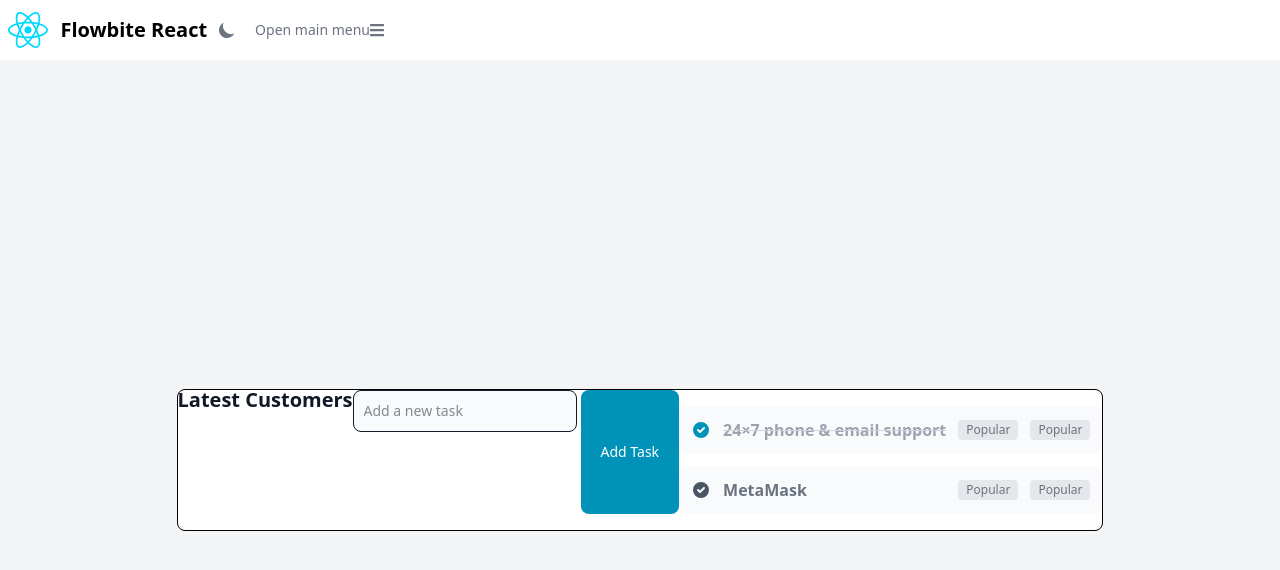
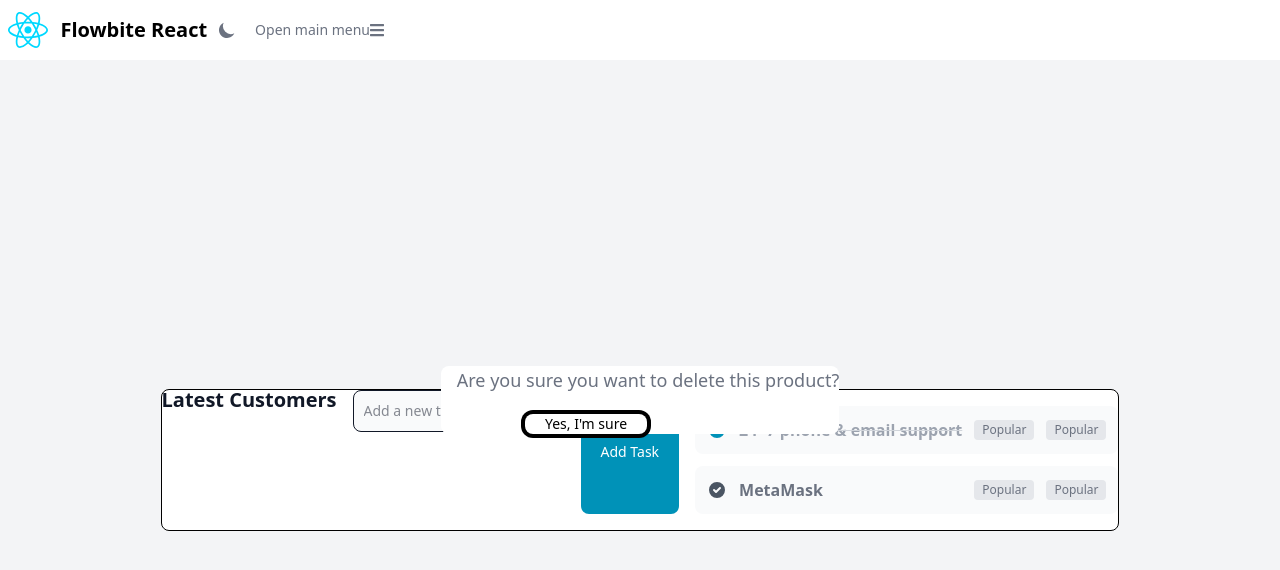
Before and after one commit to amirdadipoor/todo-react, a React (Vite) app: page / in a window 1280 px wide. Shown: the top 570 px of the page. Built offline with nearby package versions, Linux system fonts and the light colour scheme.

Commit message:
create navbar component

```diff
--- a/src/App.jsx
+++ b/src/App.jsx
@@ -19,6 +19,8 @@ import {
 import { ThemeConfig } from "flowbite-react";
 import ThemeToggle from "./components/themes/theme-toggle.jsx";
 import { useEffect } from 'react';
+import ConfirmModal from "./components/confirm-modal.jsx";
+import AppNavbar from "./components/app-navbar.jsx";
 //import {useState} from "react";
 //import Image from "next/image";
 
@@ -33,35 +35,9 @@ export default function App() {
 
     return (
         <>
-            {/*<ThemeConfig dark={theme} />*/}
-            {/*<Button>Click me</Button>*/}
-            {/*<App1 />*/}
-            {/*<TestModal />*/}
-
-            <Navbar fluid rounded>
-                <NavbarBrand href="https://flowbite-react.com">
-                    <img src={reactLogo} className="mr-3 h-6 sm:h-9" alt="Flowbite React Logo" />
-                    <span className="self-center whitespace-nowrap text-xl font-semibold dark:text-white">Flowbite React</span>
-                </NavbarBrand>
-                <div className="flex md:order-2">
-                    {/*<Button onClick={toggleSwitchTheme} >Get started</Button>*/}
-                    <ThemeToggle/>
-                    <NavbarToggle/>
-
-                </div>
-                <NavbarCollapse>
 
 
-
-                    <NavbarLink href="#" active>
-                        Home
-                    </NavbarLink>
-                    <NavbarLink href="#">About</NavbarLink>
-                    <NavbarLink href="#">Services</NavbarLink>
-                    <NavbarLink href="#">Pricing</NavbarLink>
-                    <NavbarLink href="#">Contact</NavbarLink>
-                </NavbarCollapse>
-            </Navbar>
+            <AppNavbar />
 
             <div className="flex justify-center items-center h-screen bg-gray-100 dark:bg-gray-900 antialiased">
                 <Card className="min-w-2/4">
@@ -118,7 +94,7 @@ export default function App() {
 
                 </Card>
             </div>
-
+            <ConfirmModal />
         </>
     );
 }
--- /dev/null
+++ b/src/components/app-navbar.jsx
@@ -0,0 +1,34 @@
+import {Navbar, NavbarBrand, NavbarCollapse, NavbarLink, NavbarToggle} from "flowbite-react";
+import reactLogo from "../assets/react.svg";
+import ThemeToggle from "./themes/theme-toggle.jsx";
+
+
+export default function AppNavbar() {
+    return (
+
+        <Navbar fluid rounded>
+            <NavbarBrand href="https://flowbite-react.com">
+                <img src={reactLogo} className="mr-3 h-6 sm:h-9" alt="Flowbite React Logo" />
+                <span className="self-center whitespace-nowrap text-xl font-semibold dark:text-white">Flowbite React</span>
+            </NavbarBrand>
+            <div className="flex md:order-2">
+                {/*<Button onClick={toggleSwitchTheme} >Get started</Button>*/}
+                <ThemeToggle/>
+                <NavbarToggle/>
+
+            </div>
+            <NavbarCollapse>
+
+
+
+                <NavbarLink href="#" active>
+                    Home
+                </NavbarLink>
+                <NavbarLink href="#">About</NavbarLink>
+                <NavbarLink href="#">Services</NavbarLink>
+                <NavbarLink href="#">Pricing</NavbarLink>
+                <NavbarLink href="#">Contact</NavbarLink>
+            </NavbarCollapse>
+        </Navbar>
+    )
+}
--- /dev/null
+++ b/src/components/confirm-modal.jsx
@@ -0,0 +1,34 @@
+"use client";
+
+import { Button, Modal, ModalBody, ModalHeader } from "flowbite-react";
+import { useState } from "react";
+// import { HiOutlineExclamationCircle } from "react-icons/hi";
+
+export default function ConfirmModal() {
+    const [openModal, setOpenModal] = useState(true);
+
+    return (
+        <>
+            <Button onClick={() => setOpenModal(true)}>Toggle modal</Button>
+            <Modal show={openModal} size="md" onClose={() => setOpenModal(false)} popup>
+                <ModalHeader />
+                <ModalBody>
+                    <div className="text-center">
+                        {/*<HiOutlineExclamationCircle className="mx-auto mb-4 h-14 w-14 text-gray-400 dark:text-gray-200" />*/}
+                        <h3 className="mb-5 text-lg font-normal text-gray-500 dark:text-gray-400">
+                            Are you sure you want to delete this product?
+                        </h3>
+                        <div className="flex justify-center gap-4">
+                            <Button color="failure" onClick={() => setOpenModal(false)}>
+                                {"Yes, I'm sure"}
+                            </Button>
+                            <Button color="gray" onClick={() => setOpenModal(false)}>
+                                No, cancel
+                            </Button>
+                        </div>
+                    </div>
+                </ModalBody>
+            </Modal>
+        </>
+    );
+}
```
